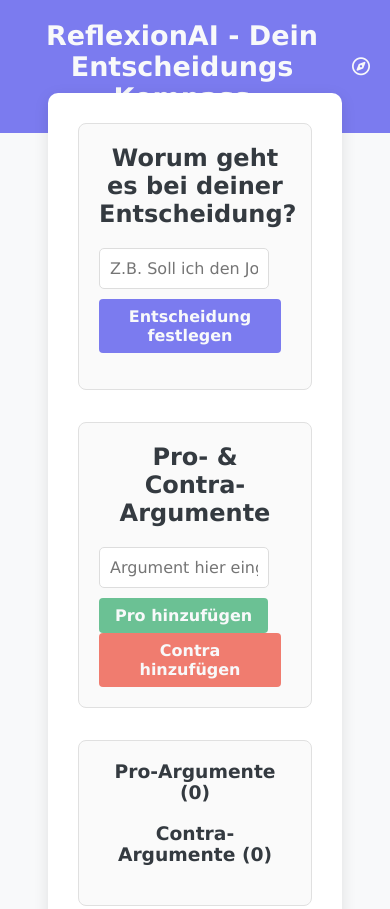
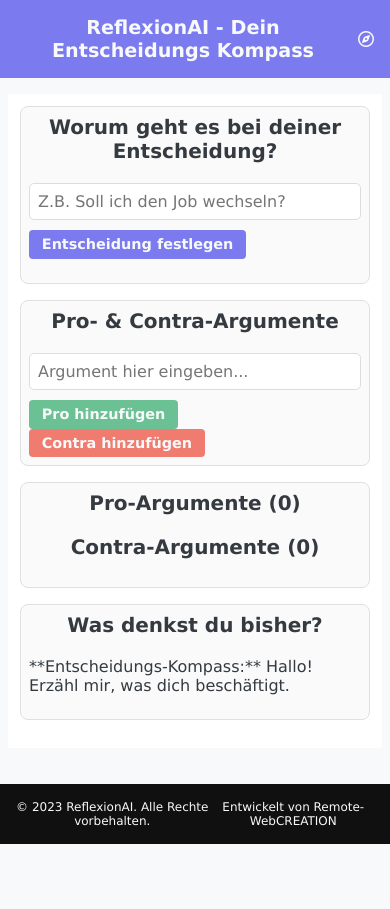
Before and after one commit to remote-webcreation/ReflexionAI, a website: page index.html in a window 390 px wide. Shown: the top 909 px of the page. After the commit the page ends 844 px from the top, so only its background shows below. Drawn offline with Linux system fonts and the light colour scheme.

Commit message:
finished media queries

```diff
--- a/index.html
+++ b/index.html
@@ -54,6 +54,11 @@
         </div>
     </main>
 
+    <footer>
+        <p>© 2023 ReflexionAI. Alle Rechte vorbehalten.</p>
+        <p>Entwickelt von Remote-WebCREATION</p>
+    </footer>
+
     <script src="https://kit.fontawesome.com/3c5c346bdf.js" crossorigin="anonymous"></script>
     <script src="./script.js"></script>
 </body>
--- a/style.css
+++ b/style.css
@@ -12,6 +12,7 @@
 
 html {
     scroll-behavior: smooth;
+    height: 100%;
 }
 
 *,
@@ -28,13 +29,15 @@ body {
     -webkit-font-smoothing: antialiased;
     -moz-osx-font-smoothing: grayscale;
     align-items: center;
-    height: 100vh;
+    min-height: 100vh;
+    margin: 0;
     width: 100vw;
     font-family: var(--font-family);
     background-color: var(--light-color);
     color: var(--dark-color);
     text-rendering: optimizeLegibility;
-    gap: 4rem;
+    gap: 1rem;
+    padding-bottom: 3.75rem;
     a {
       text-decoration: none;
       color: var(--light-color);
@@ -94,13 +97,17 @@ main {
         box-shadow: 0 4px 15px rgba(0, 0, 0, 0.1);
         max-width: 56.25rem;
         width: 100%;
-        margin-top: 4rem;
         .section {
             margin-bottom: 2rem;
             padding: 1.25rem;
             border: 1px solid #e0e0e0;
             border-radius: 8px;
             background-color: #fafafa;
+            transition: all 0.3s ease;
+            &:hover {
+                transform: scale(1.025);
+                background-color: rgb(243, 243, 254);
+            }
             input[type="text"] {
                 width: calc(100% - 22px);
                 padding: .625rem;
@@ -156,4 +163,103 @@ main {
             box-shadow: 0px 0px 0px 3px rgba(240, 124, 111, 0.6), 0px 0px 10px rgba(240, 124, 111, 0.4);
         }
     }
+
 }
+
+footer {
+    width: 100%;
+    height: fit-content;
+    display: flex;
+    align-items: center;
+    justify-content: center;
+    text-align: center;
+    gap: .25rem;
+    background-color: rgb(16, 16, 16);
+    color: var(--light-color);
+    font-size: var(--font-size-small);
+    padding: 1rem;
+    position: fixed;
+    bottom: 0;
+    left: 0;
+    z-index: 1000;
+    p {
+        margin: 0;
+    }
+}
+
+
+/* --- Media Queries --- */
+
+/* Tablet-QF & größere Smartphones */
+@media (max-width: 991px) {
+    body {
+        gap: 0.75rem;
+    }
+
+    main {
+        padding: 2rem;
+        .container {
+            padding: 1.5rem;
+            max-width: 45rem;
+            .section {
+                padding: 1rem;
+                margin-bottom: 1.5rem;
+            }
+        }
+    }
+}
+
+
+@media (max-width: 767px) {
+    body {
+        gap: 0.5rem;
+    }
+
+    header {
+        padding: 1rem;
+        font-size: var(--font-size);
+        h1 {
+            font-size: 1.2em;
+        }
+    }
+
+    main {
+        padding: 1.5rem;
+        .container {
+            padding: 1rem;
+            border-radius: 0;
+            box-shadow: none;
+            .section {
+                padding: 0.75rem;
+                margin-bottom: 1rem;
+                input[type="text"] {
+                    width: 100%;
+                    padding: 0.5rem;
+                }
+            }
+        }
+
+        button {
+            padding: 0.4rem 0.8rem;
+            font-size: 0.9em;
+            margin-right: 0.5rem;
+        }
+    }
+
+    h1, h2, h3 {
+        margin-bottom: 1rem;
+        font-size: 1.25rem;
+    }
+}
+
+@media (max-width: 480px) {
+    main {
+        padding: .5rem;
+        .container {
+            padding: 0.75rem;
+            .section {
+                padding: 0.5rem;
+            }
+        }
+    }
+}
```
Lines whose indentation alone changed are shown as unchanged.
